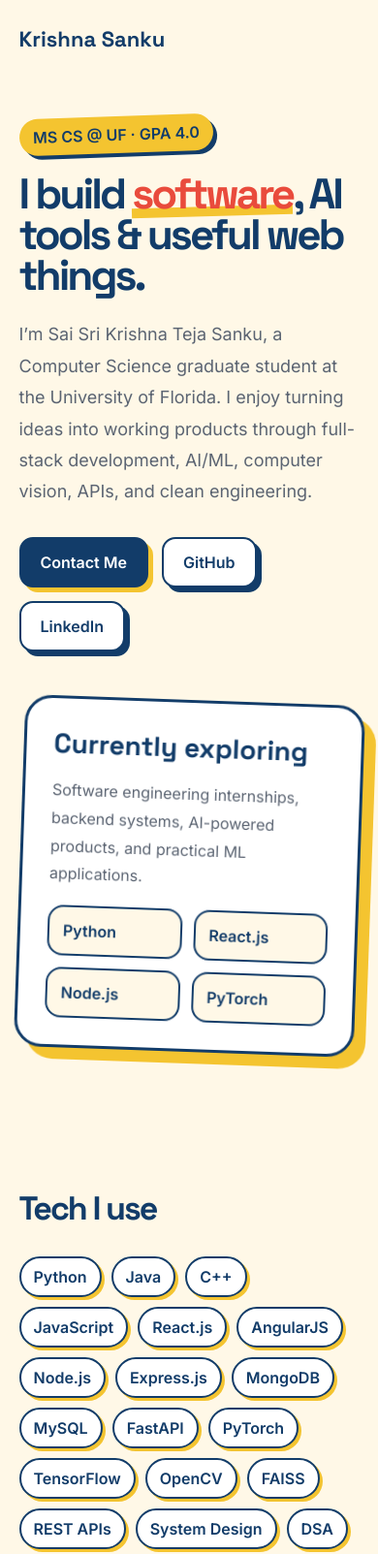
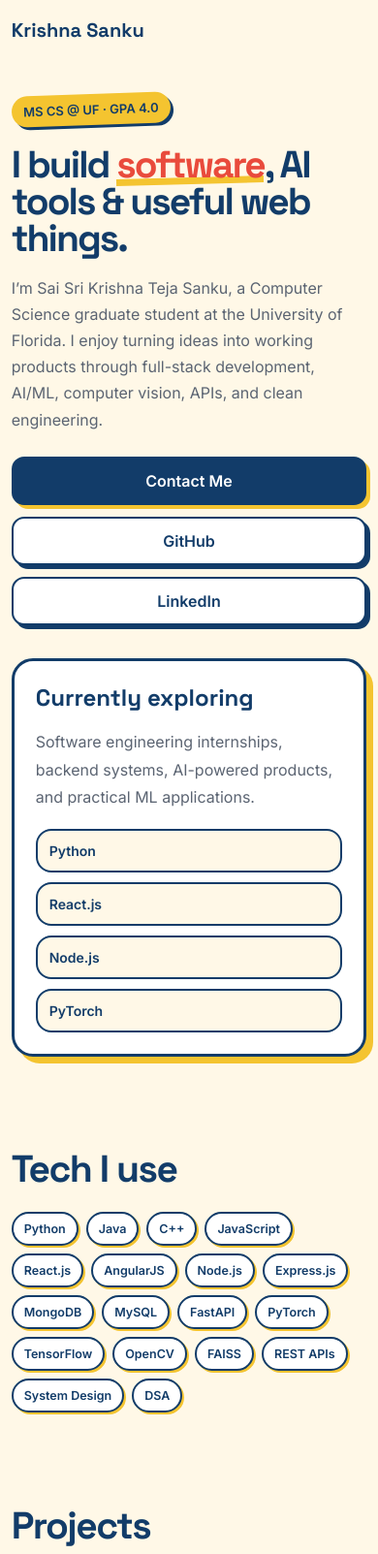
Before and after one commit to krishnatejasai/Portfolio, a plain HTML site: page index.html in a window 390 px wide. Shown: the top 1603 px of the page at 97% size. Drawn offline with Linux system fonts and the light colour scheme.

Commit message:
Refactor CSS styles for better readability

```diff
--- a/index.html
+++ b/index.html
@@ -18,15 +18,9 @@
       --card: #FFFFFF;
     }
 
-    * {
-      margin: 0;
-      padding: 0;
-      box-sizing: border-box;
-    }
+    * { margin: 0; padding: 0; box-sizing: border-box; }
 
-    html {
-      scroll-behavior: smooth;
-    }
+    html { scroll-behavior: smooth; }
 
     body {
       font-family: "Inter", sans-serif;
@@ -35,10 +29,7 @@
       overflow-x: hidden;
     }
 
-    a {
-      color: inherit;
-      text-decoration: none;
-    }
+    a { color: inherit; text-decoration: none; }
 
     .page {
       width: min(1120px, 90%);
@@ -188,9 +179,7 @@
       color: var(--blue);
     }
 
-    section {
-      padding: 70px 0;
-    }
+    section { padding: 70px 0; }
 
     .section-title {
       font-family: "Space Grotesk", sans-serif;
@@ -234,9 +223,7 @@
       font-size: 15.5px;
     }
 
-    ul {
-      padding-left: 18px;
-    }
+    ul { padding-left: 18px; }
 
     .chips {
       display: flex;
@@ -313,20 +300,170 @@
     }
 
     @media (max-width: 850px) {
+      .page {
+        width: min(94%, 430px);
+      }
+
+      nav {
+        padding: 18px 0;
+        align-items: flex-start;
+      }
+
+      .brand {
+        font-size: 20px;
+      }
+
+      .nav-links {
+        display: none;
+      }
+
       .hero {
         grid-template-columns: 1fr;
+        min-height: auto;
+        padding: 35px 0 45px;
+        gap: 34px;
+      }
+
+      .tag {
+        font-size: 13px;
+        padding: 8px 12px;
+        box-shadow: 3px 3px 0 var(--blue);
+      }
+
+      h1 {
+        font-size: clamp(42px, 13vw, 58px);
+        line-height: 0.98;
+        letter-spacing: -2px;
+        margin-bottom: 18px;
+      }
+
+      .scribble::after {
+        height: 7px;
+        bottom: 4px;
+      }
+
+      .subtitle {
+        font-size: 16px;
+        line-height: 1.7;
+        margin-bottom: 24px;
+      }
+
+      .actions {
+        flex-direction: column;
+        gap: 12px;
+      }
+
+      .btn {
+        width: 100%;
+        text-align: center;
+        padding: 13px 18px;
+        border-radius: 13px;
+        box-shadow: 4px 4px 0 var(--blue);
+      }
+
+      .btn.primary {
+        box-shadow: 4px 4px 0 var(--yellow);
       }
 
       .hero-card {
         transform: rotate(0);
+        padding: 22px;
+        border-radius: 22px;
+        box-shadow: 7px 7px 0 var(--yellow);
+        animation: none;
+      }
+
+      .hero-card h3 {
+        font-size: 24px;
+      }
+
+      .mini-grid {
+        grid-template-columns: 1fr 1fr;
+        gap: 10px;
+      }
+
+      .mini {
+        padding: 12px;
+        font-size: 14px;
+      }
+
+      section {
+        padding: 46px 0;
+      }
+
+      .section-title {
+        font-size: clamp(32px, 10vw, 42px);
+        letter-spacing: -1.5px;
+        margin-bottom: 20px;
+      }
+
+      .grid {
+        grid-template-columns: 1fr;
+        gap: 16px;
+      }
+
+      .card {
+        padding: 20px;
+        border-radius: 20px;
+        box-shadow: 5px 5px 0 rgba(18, 60, 105, 0.16);
+      }
+
+      .card:hover {
+        transform: none;
+        box-shadow: 5px 5px 0 rgba(18, 60, 105, 0.16);
+      }
+
+      .chips {
+        gap: 8px;
+      }
+
+      .chip {
+        font-size: 13px;
+        padding: 8px 11px;
+        box-shadow: 2px 2px 0 var(--yellow);
       }
 
       .row-card {
         grid-template-columns: 1fr;
+        gap: 12px;
+        padding: 20px;
+        border-radius: 20px;
+        box-shadow: 5px 5px 0 rgba(18, 60, 105, 0.16);
       }
 
-      .nav-links {
-        display: none;
+      .date {
+        font-size: 15px;
+      }
+
+      .contact-box {
+        padding: 24px;
+        border-radius: 22px;
+        box-shadow: 7px 7px 0 var(--yellow);
+        word-break: break-word;
+      }
+
+      .contact-box p {
+        font-size: 15px;
+        line-height: 1.6;
+      }
+
+      footer {
+        font-size: 14px;
+        padding: 25px 0;
+      }
+    }
+
+    @media (max-width: 390px) {
+      h1 {
+        font-size: 39px;
+      }
+
+      .mini-grid {
+        grid-template-columns: 1fr;
+      }
+
+      .chip {
+        font-size: 12.5px;
       }
     }
   </style>
```
